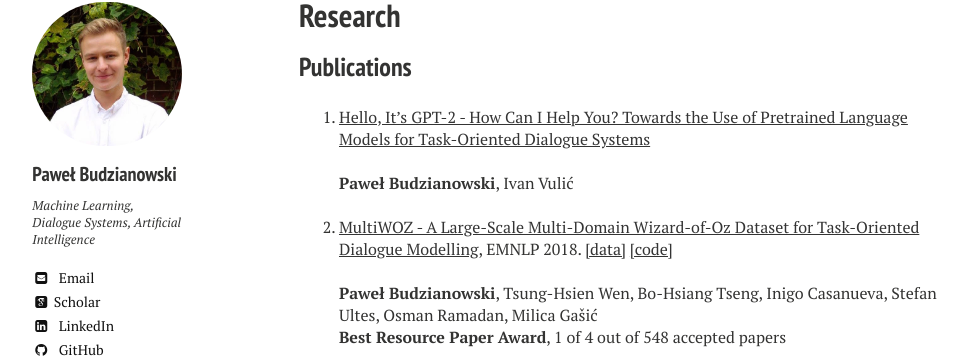
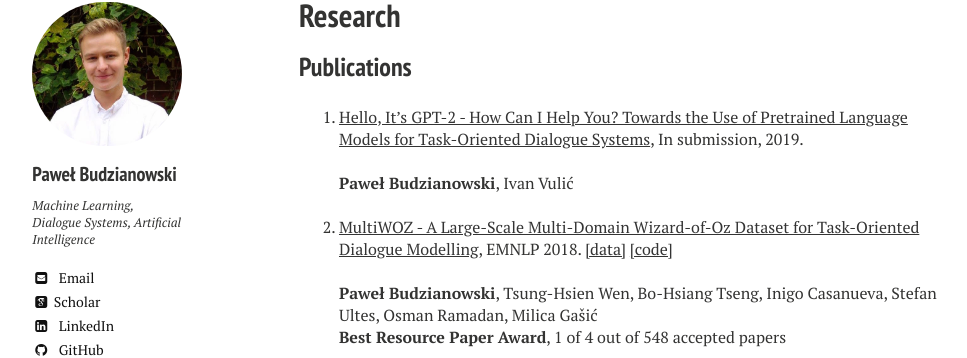
Before and after one commit to pawel-polyai/budzianowski.github.io, a Jekyll site: the page built from research.md, in a window 1280 px wide. Shown: the part 114-472 px from the top of the page, without its empty margins (21-988 px from the left). Built offline with Jekyll 4.4.1, drawn with Linux system fonts in a browser that asks for light colours; nearby versions of some CDN libraries; some web fonts are replaced.

Commit message:
Update research.md

```diff
--- a/research.md
+++ b/research.md
@@ -8,7 +8,7 @@ comments: false
 ---
 
 ## Publications
-10. [Hello, It’s GPT-2 - How Can I Help You? Towards the Use of Pretrained Language Models for Task-Oriented Dialogue Systems](https://arxiv.org/pdf/1907.05774.pdf)
+10. [Hello, It’s GPT-2 - How Can I Help You? Towards the Use of Pretrained Language Models for Task-Oriented Dialogue Systems](https://arxiv.org/pdf/1907.05774.pdf), In submission, 2019.
 <br/>
 <br/>
 <b>Paweł Budzianowski</b>, Ivan Vulić
```
